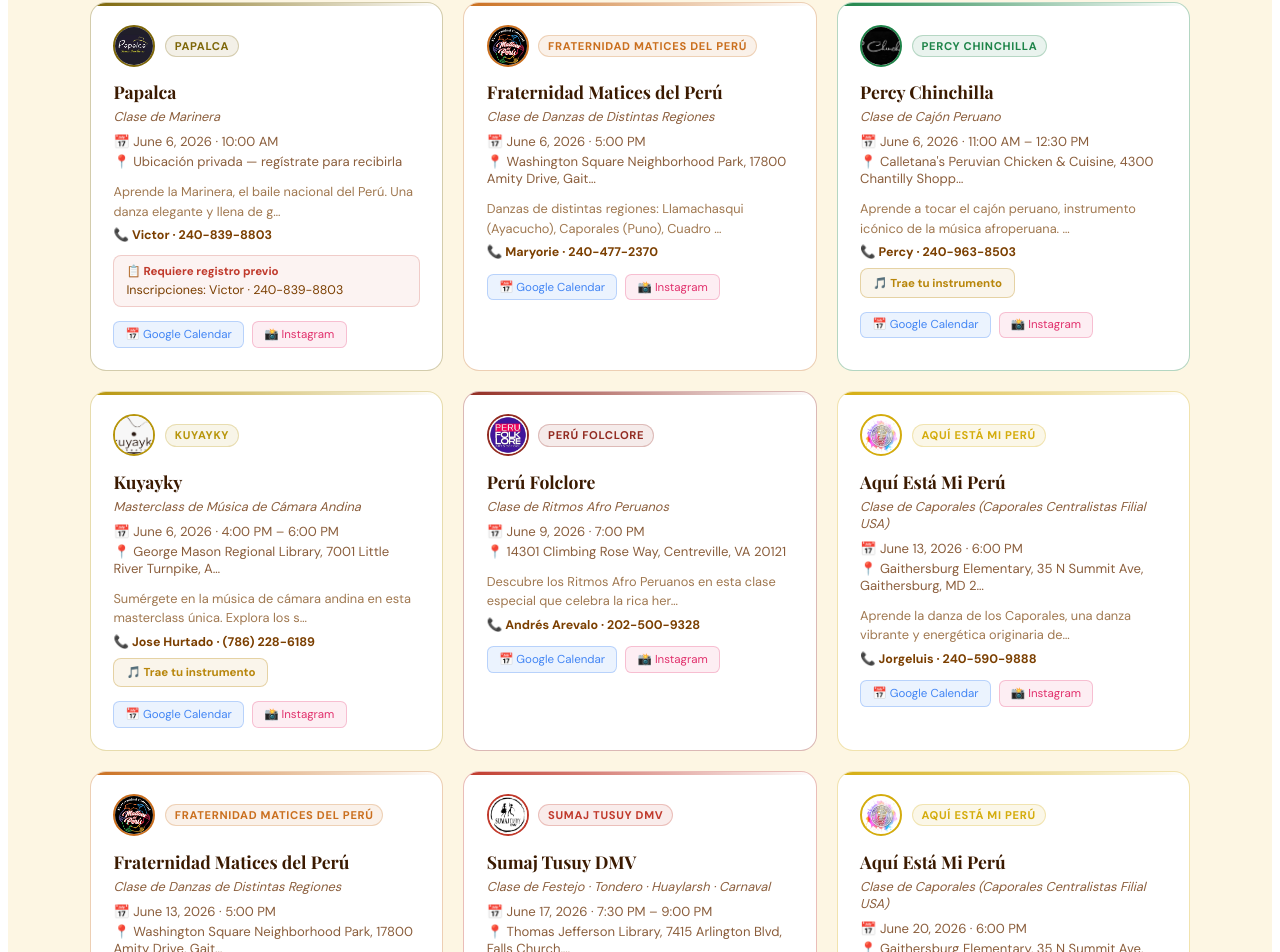
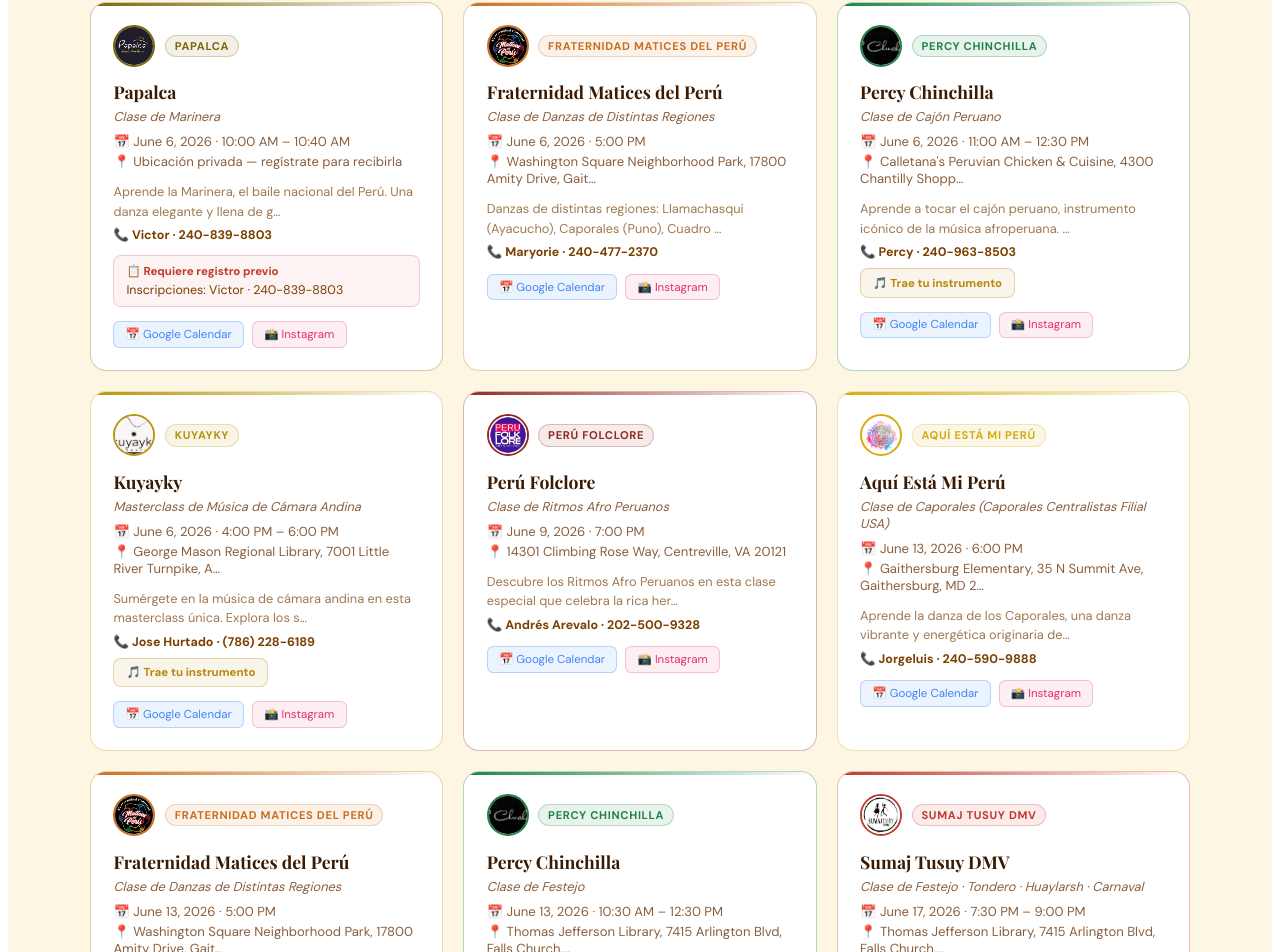
Before and after one commit to ritmosdelperudmv/Ritmos-del-peru, a React (Vite) app: page / in a window 1280 px wide. Shown: the part 814-1766 px from the top of the page. Built offline with nearby package versions, Linux system fonts and the light colour scheme; a web font is replaced by a local one.

Commit message:
Update App.jsx

```diff
--- a/src/App.jsx
+++ b/src/App.jsx
@@ -69,10 +69,11 @@
   { id: 6,  title: "Clase de Caporales (Caporales Centralistas Filial USA) — Aquí Está Mi Perú", group: "Aquí Está Mi Perú", date: "2026-06-13", time: "6:00 PM", location: "Gaithersburg Elementary, 35 N Summit Ave, Gaithersburg, MD 20877", description: "Aprende la danza de los Caporales, una danza vibrante y energética originaria de Bolivia y muy popular en el Perú. Abierta a todas las edades y niveles.", contact: "Jorgeluis · 240-590-9888", host: "Aquí Está Mi Perú", published: true },
   { id: 15, title: "Clase de Caporales (Caporales Centralistas Filial USA) — Aquí Está Mi Perú", group: "Aquí Está Mi Perú", date: "2026-06-20", time: "6:00 PM", location: "Gaithersburg Elementary, 35 N Summit Ave, Gaithersburg, MD 20877", description: "Aprende la danza de los Caporales, una danza vibrante y energética originaria de Bolivia y muy popular en el Perú. Abierta a todas las edades y niveles.", contact: "Jorgeluis · 240-590-9888", host: "Aquí Está Mi Perú", published: true },
   { id: 16, title: "Clase de Caporales (Caporales Centralistas Filial USA) — Aquí Está Mi Perú", group: "Aquí Está Mi Perú", date: "2026-06-27", time: "6:00 PM", location: "Gaithersburg Elementary, 35 N Summit Ave, Gaithersburg, MD 20877", description: "Aprende la danza de los Caporales, una danza vibrante y energética originaria de Bolivia y muy popular en el Perú. Abierta a todas las edades y niveles.", contact: "Jorgeluis · 240-590-9888", host: "Aquí Está Mi Perú", published: true },
-  { id: 7,  title: "Clase de Marinera — Papalca",                      group: "Papalca",                     date: "2026-06-06", time: "10:00 AM", location: "Ubicación privada — regístrate para recibirla", description: "Aprende la Marinera, el baile nacional del Perú. Una danza elegante y llena de gracia que representa nuestra identidad cultural. Abierta a todas las edades y niveles. Cupos limitados — regístrate con anticipación.", contact: "Victor · 240-839-8803", host: "Papalca", published: true },
+  { id: 7,  title: "Clase de Marinera — Papalca",                      group: "Papalca",                     date: "2026-06-06", time: "10:00 AM – 10:40 AM", location: "Ubicación privada — regístrate para recibirla", description: "Aprende la Marinera, el baile nacional del Perú. Una danza elegante y llena de gracia que representa nuestra identidad cultural. Abierta a todas las edades y niveles. Cupos limitados — regístrate con anticipación.", contact: "Victor · 240-839-8803", host: "Papalca", published: true },
   { id: 8,  title: "Clase de Ritmos Afro Peruanos — Perú Folclore",                group: "Perú Folclore",               date: "2026-06-09", time: "7:00 PM", location: "14301 Climbing Rose Way, Centreville, VA 20121", description: "Descubre los Ritmos Afro Peruanos en esta clase especial que celebra la rica herencia africana en la música y danza del Perú. Abierta a todos los niveles.", contact: "Andrés Arevalo · 202-500-9328", host: "Perú Folclore", published: true },
   { id: 9,  title: "Clase de Danzas de Distintas Regiones — Fraternidad Matices del Perú", group: "Fraternidad Matices del Perú", date: "2026-06-06", time: "5:00 PM", location: "Washington Square Neighborhood Park, 17800 Amity Drive, Gaithersburg, MD 20877", description: "Danzas de distintas regiones: Llamachasqui (Ayacucho), Caporales (Puno), Cuadro Amazónico (Selva). Todas las edades y niveles bienvenidos.", contact: "Maryorie · 240-477-2370", host: "Fraternidad Matices del Perú", published: true },
   { id: 13, title: "Clase de Danzas de Distintas Regiones — Fraternidad Matices del Perú", group: "Fraternidad Matices del Perú", date: "2026-06-13", time: "5:00 PM", location: "Washington Square Neighborhood Park, 17800 Amity Drive, Gaithersburg, MD 20877", description: "Danzas de distintas regiones: Llamachasqui (Ayacucho), Caporales (Puno), Cuadro Amazónico (Selva). Todas las edades y niveles bienvenidos.", contact: "Maryorie · 240-477-2370", host: "Fraternidad Matices del Perú", published: true },
+  { id: 17, title: "Clase de Festejo — Percy Chinchilla", group: "Percy Chinchilla", date: "2026-06-13", time: "10:30 AM – 12:30 PM", location: "Thomas Jefferson Library, 7415 Arlington Blvd, Falls Church, VA 22042", description: "Aprende el Festejo, una de las danzas afroperuanas más vibrantes y alegres del Perú. Una experiencia llena de ritmo, energía y cultura. Abierta a todas las edades y niveles.", contact: "Percy · 240-963-8503", host: "Percy Chinchilla", published: true },
   { id: 10, title: "Clase de Cajón Peruano — Percy Chinchilla",             group: "Percy Chinchilla",            date: "2026-06-06", time: "11:00 AM – 12:30 PM", location: "Calletana's Peruvian Chicken & Cuisine, 4300 Chantilly Shopping Center, Chantilly, VA 20151", description: "Aprende a tocar el cajón peruano, instrumento icónico de la música afroperuana. Clase práctica para principiantes y entusiastas de la percusión. 🥁 Se recomienda traer tu cajón si tienes uno. 🔜 Próximamente: clase de danza afroperuana abierta a todas las edades.", contact: "Percy · 240-963-8503", host: "Percy Chinchilla", published: true },
   { id: 11, title: "🎶 ¡Coming Soon! — Chicha Morada",                group: "Chicha Morada",               date: "", time: "", location: "Inca Social, 1776 Wilson Blvd, Arlington, VA 22209", description: "¡Próximamente! Estamos preparando algo especial en Inca Social. Mantente pendiente.", contact: "chichamoradadc@gmail.com", contact: "chichamoradadc@gmail.com", host: "Chicha Morada", published: true },
   { id: 12, title: "Masterclass de Música de Cámara Andina — Kuyayky",                      group: "Kuyayky",                     date: "2026-06-06", time: "4:00 PM – 6:00 PM", location: "George Mason Regional Library, 7001 Little River Turnpike, Annandale, VA 22003", description: "Sumérgete en la música de cámara andina en esta masterclass única. Explora los sonidos, ritmos e instrumentos tradicionales de los Andes peruanos. 🎵 Se recomienda traer tu instrumento — no es obligatorio pero sí muy alentado.", contact: "Jose Hurtado · (786) 228-6189", host: "Kuyayky", published: true },
```
